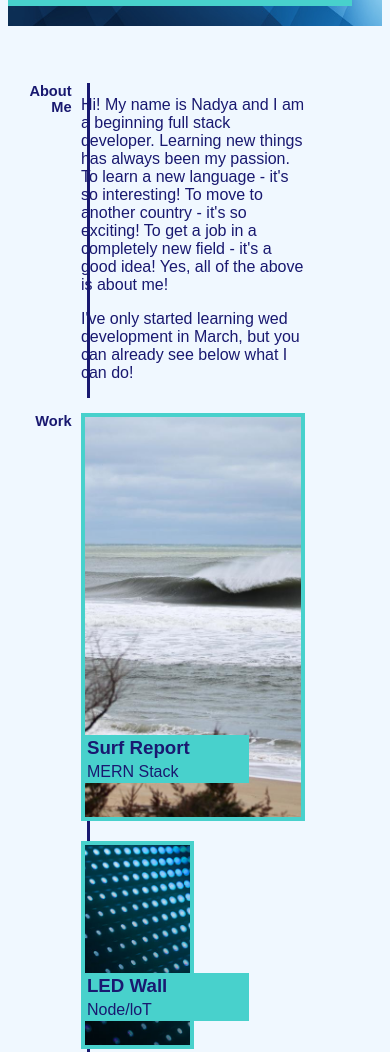
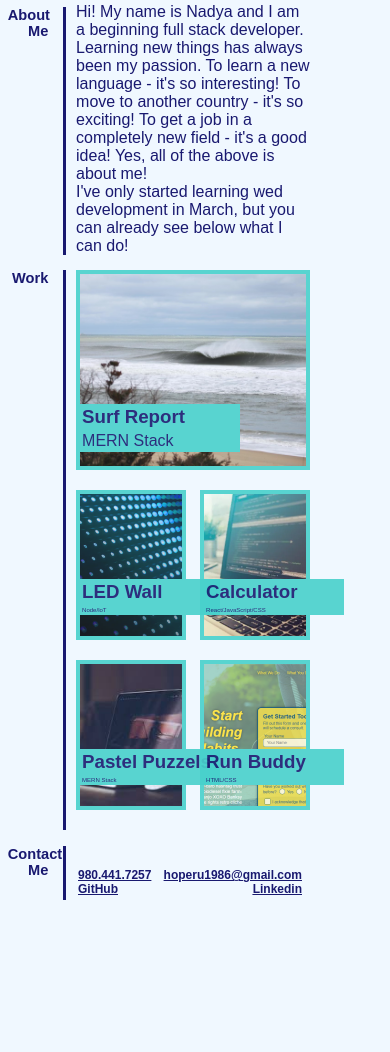
Before and after one commit to NadyaSlb/Portfolio, a plain HTML site: page Portfolio.html in a window 390 px wide. Shown: the part 460-1512 px from the top of the page. After the commit the page ends 1376 px from the top, so only its background shows below. Drawn offline with Linux system fonts and the light colour scheme.

Commit message:
contacts section and media queries are done

```diff
--- a/Portfolio.html
+++ b/Portfolio.html
@@ -30,6 +30,7 @@
         </header>
 
         <section class="hero">
+            <img src="assets\images\IMG_20201205_164638_115.jpg" alt="Photo of me">
             <h2>Full Stack Web Developer</h2>
         </section>
 
@@ -78,15 +79,14 @@
             </div>
         </section>
 
-        <section id="Contact" class="about">
+        <section id="contact" class="about">
             <div class="about-header">
                 <h2>Contact Me</h2>
             </div>
             <div class="contacts">
                 <ul>
                     <li>980.441.7257</li>
-                    <li>
-                        <a href="https://mail.google.com/"></a> hoperu1986@gmail.com</li>
+                    <li>hoperu1986@gmail.com</li>
                     <li>
                         <a href="https://github.com/NadyaSlb">GitHub</a>
                     </li>
--- a/assets/css/Style.css
+++ b/assets/css/Style.css
@@ -3,6 +3,12 @@
 --secondary-color: #48D1CC;
 --tertiary-color:
 }
+
+* {
+    box-sizing: border-box;
+    margin: 0;
+    padding: 0;
+  }
 
 body {
     font-family: Arial, Helvetica, sans-serif;
@@ -69,6 +75,7 @@ header nav ul {
     background-attachment: fixed;
     background-position: 80%;
     margin:0 0 50px;
+    position: relative;
 }
 
 .hero h2 {
@@ -79,6 +86,14 @@ header nav ul {
     padding: 8px;
     margin: 150px 30px 20px 0;
     color: var(--primary-color);
+}
+
+.hero img {
+    position: absolute;
+    left: 85px;
+    top: 10px;
+    border-radius: 5px;
+    box-shadow: 0 0 10px var(--secondary-color);
 }
 
 /* Hero section styles end */
@@ -138,7 +153,7 @@ justify-content: space-between;
 .works h3 {
     background-color: var(--secondary-color);
     margin-bottom: 0;
-    width: 20;
+    width: 20px;
     padding: 2px;
 }
 
@@ -156,6 +171,12 @@ justify-content: space-between;
     width: 100%;
     height: 400px;
     position: relative;
+    opacity: 0.9;
+}
+
+.surf:hover {
+    transform: scale(1.02);
+    opacity: 1;
 }
 
 .surf h3 {
@@ -168,6 +189,7 @@ justify-content: space-between;
     position: relative;
     width: 160px;
     top: 300px;
+    opacity: 1;
 }
 
 .image {
@@ -184,6 +206,11 @@ justify-content: space-between;
     justify-content: space-between;
 }
 
+.led:hover {
+    transform: scale(1.02);
+    opacity: 1;
+}
+
 .led {
     border: var(--secondary-color) solid 4px;
     background-image: url('../images/led-background-3.jpg');
@@ -194,6 +221,7 @@ justify-content: space-between;
     height: 200px;
     position: relative;
     margin: 10px 10px 10px 0;
+    opacity: 0.9;
 }
 
 .calc {
@@ -205,7 +233,13 @@ justify-content: space-between;
     width: 47%;
     height: 200px;
     position: relative;
-    margin: 10px 0 10px 10px;
+    margin: 10px 0 10px 0px;
+    opacity: 0.9;
+}
+
+.calc:hover {
+    transform: scale(1.02);
+    opacity: 1;
 }
 
 .pastel {
@@ -219,6 +253,12 @@ justify-content: space-between;
     position: relative;
     margin: 0 30px 20px 0;
     margin: 10px 10px 10px 0;
+    opacity: 0.9;
+}
+
+.pastel:hover {
+    transform: scale(1.02);
+    opacity: 1;
 }
 
 .run {
@@ -230,7 +270,13 @@ justify-content: space-between;
     width: 47%;
     height: 200px;
     position: relative;
-    margin: 10px 0 10px 10px;
+    margin: 10px 0 10px 0px;
+    opacity: 0.9;
+}
+
+.run:hover {
+    transform: scale(1.02);
+    opacity: 1;
 }
 
 .small-boxes h3 {
@@ -248,3 +294,128 @@ justify-content: space-between;
 /* Work section styles end */
 
 /* Contact section styles start */
+.contact {
+    display: flex;
+    flex-wrap: wrap;
+}
+
+.contacts {
+    width: 60%;
+    height: 160px;
+    align-items: center;
+}
+
+.contacts ul {
+    display: flex;
+    flex-wrap: wrap;
+    justify-content: space-between;
+    margin-left: 0;
+    list-style: none;
+    text-decoration:underline;
+    color: var(--primary-color);
+    padding: 60px 10px 0 0;
+    font-weight: bold;
+    font-size: 20px;
+
+}
+
+.contacts a {
+    color: var(--primary-color);
+    font-weight: bold;
+    font-size: 20px;
+}
+/* Contact section styles end */
+
+/* MEDIA QUERY FOR TABLETS AND SMALLER */
+@media screen and (max-width: 768px) {
+
+    header h1 {
+        padding-left: 50px;
+    }
+
+    .contacts ul {
+        font-size: 15px;
+        padding-top: 30px;
+    }
+
+    .contacts a {
+        font-size: 15px;
+    }
+
+    .contacts {
+        height: 100px;
+    }
+}
+
+/* MEDIA QUERY FOR MOBILE PHONES AND SMALLER */
+@media screen and (max-width: 575px) {
+
+    header h1 {
+        padding-left: 10px;
+    }
+
+    .hero img {
+        left: 10px;
+    }
+
+    .hero h2 {
+        font-size: 20px;
+    }
+    .surf {
+        height: 200px;
+    }
+
+    .surf h3 {
+        top: 130px;
+    }
+
+    .surf p {
+        top: 130px;
+    }
+
+    .led {
+        height: 150px;
+    }
+
+    .calc {
+        height: 150px;
+    }
+
+    .pastel {
+        height: 150px;
+    }
+
+    .run {
+        height: 150px;
+    }
+
+    .small-boxes h3 {
+        top: 85px;
+    }
+
+    .small-boxes p {
+        top: 85px;
+        font-size: 1.55vw;
+        width: 140px;
+
+    }
+
+    .small-boxes h3 {
+        width: 140px;
+    }
+
+    .contacts ul {
+        padding-top: 30px;
+        padding-bottom: 20px;
+        font-size: 12px;
+    }
+
+    .contacts a {
+        font-size: 12px;
+    }
+
+    .contacts {
+        height: 70px;
+        align-items: unset;
+    }
+}
```
Also changed, not shown: assets/images/IMG_20201205_164638_115.jpg (added).
